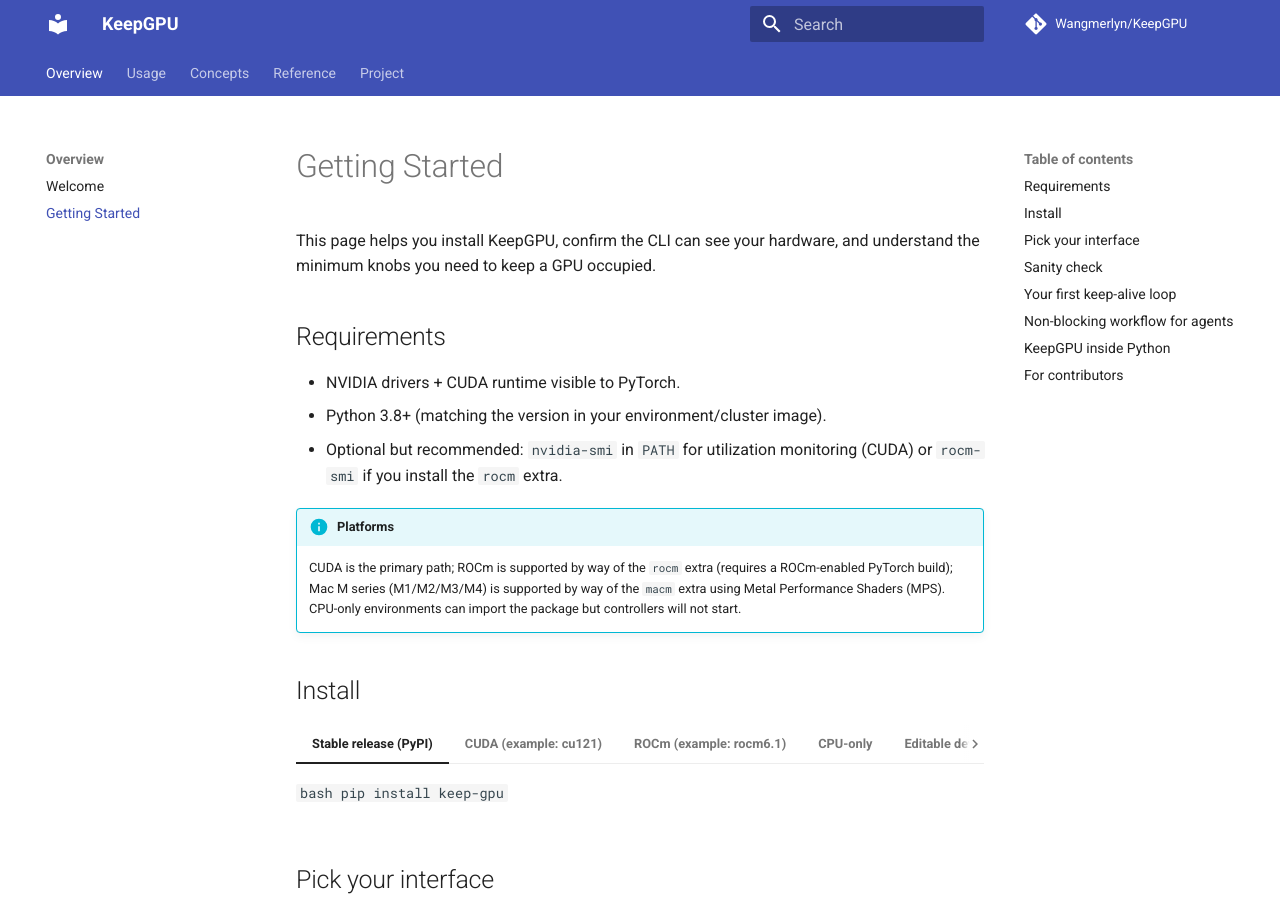
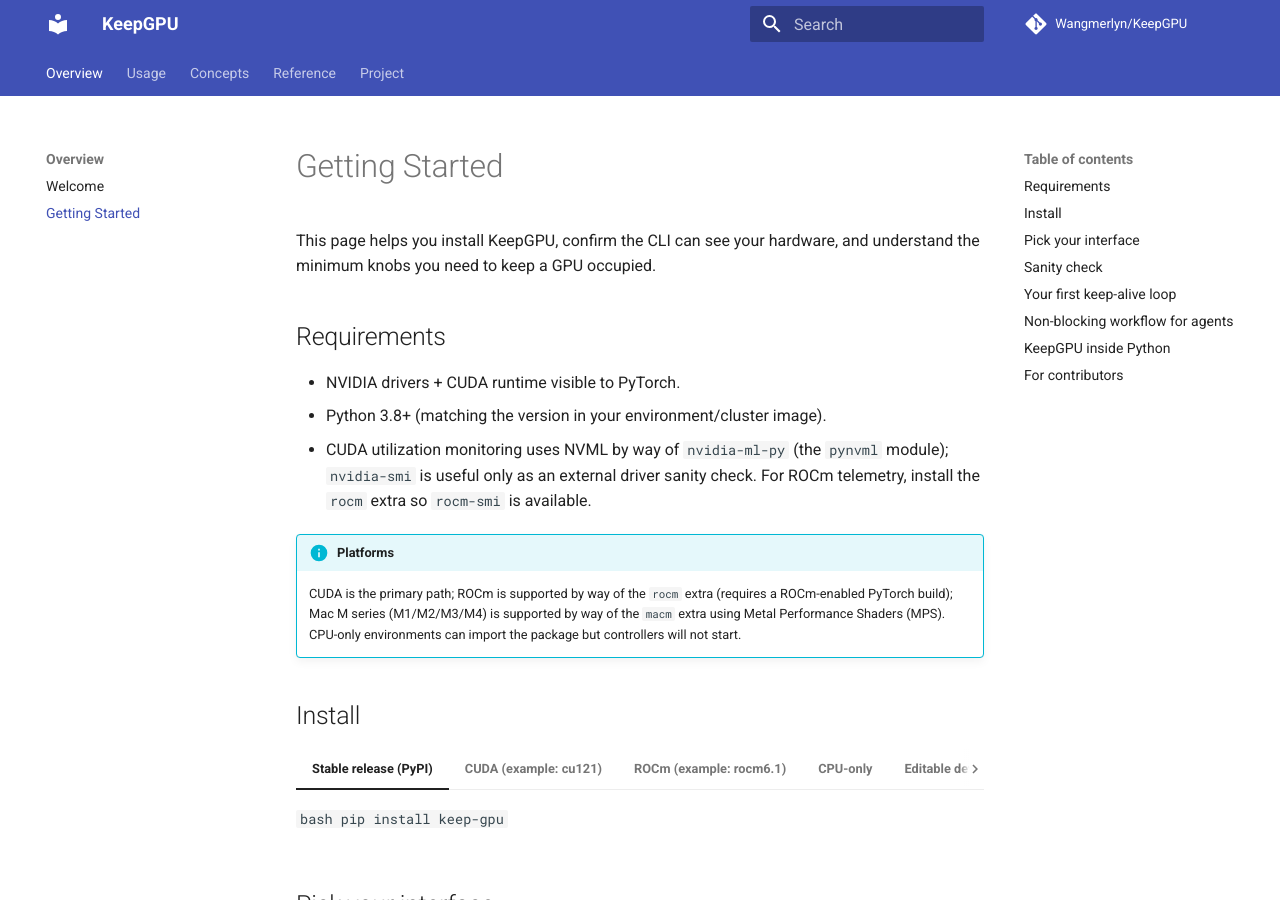
Before and after one commit to Wangmerlyn/KeepGPU, an MkDocs documentation site: the page built from docs/getting-started.md, in a window 1280 px wide and 900 px high. Built offline with MkDocs 1.6.1 and Material for MkDocs 9.7.7, drawn with Linux system fonts in a browser that asks for light colours; comment, search, counter and statistics services are not loaded.

Commit message:
docs(cuda): clarify nvml telemetry dependency
Clarify that KeepGPU's CUDA utilization path uses NVML through nvidia-ml-py/pynvml and that nvidia-smi is only an external driver sanity check.

```diff
--- a/docs/getting-started.md
+++ b/docs/getting-started.md
@@ -7,7 +7,9 @@
 
 - NVIDIA drivers + CUDA runtime visible to PyTorch.
 - Python 3.8+ (matching the version in your environment/cluster image).
-- Optional but recommended: `nvidia-smi` in `PATH` for utilization monitoring (CUDA) or `rocm-smi` if you install the `rocm` extra.
+- CUDA utilization monitoring uses NVML by way of `nvidia-ml-py` (the `pynvml` module);
+  `nvidia-smi` is useful only as an external driver sanity check. For ROCm
+  telemetry, install the `rocm` extra so `rocm-smi` is available.
 
 !!! info "Platforms"
     CUDA is the primary path; ROCm is supported by way of the `rocm` extra
```
Also changed, not shown: docs/guides/cli.md (+1 -1 lines).
